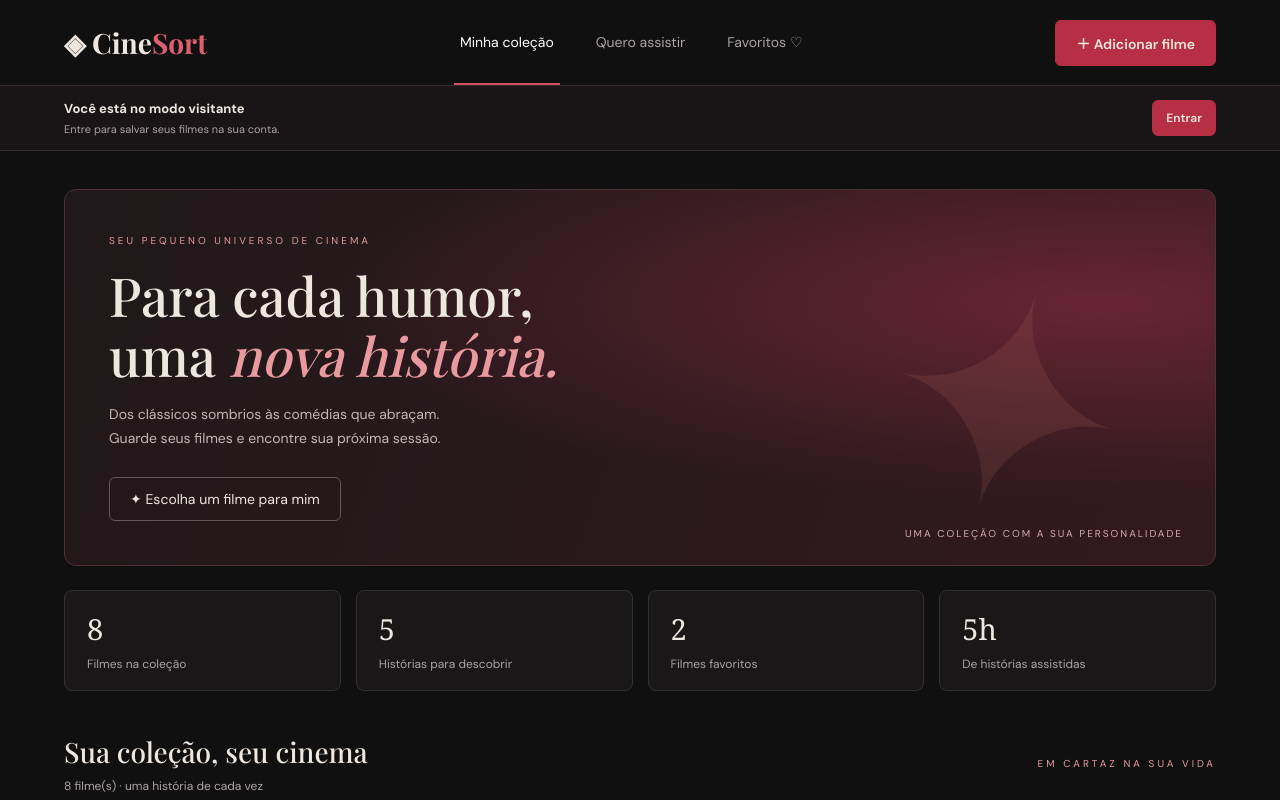
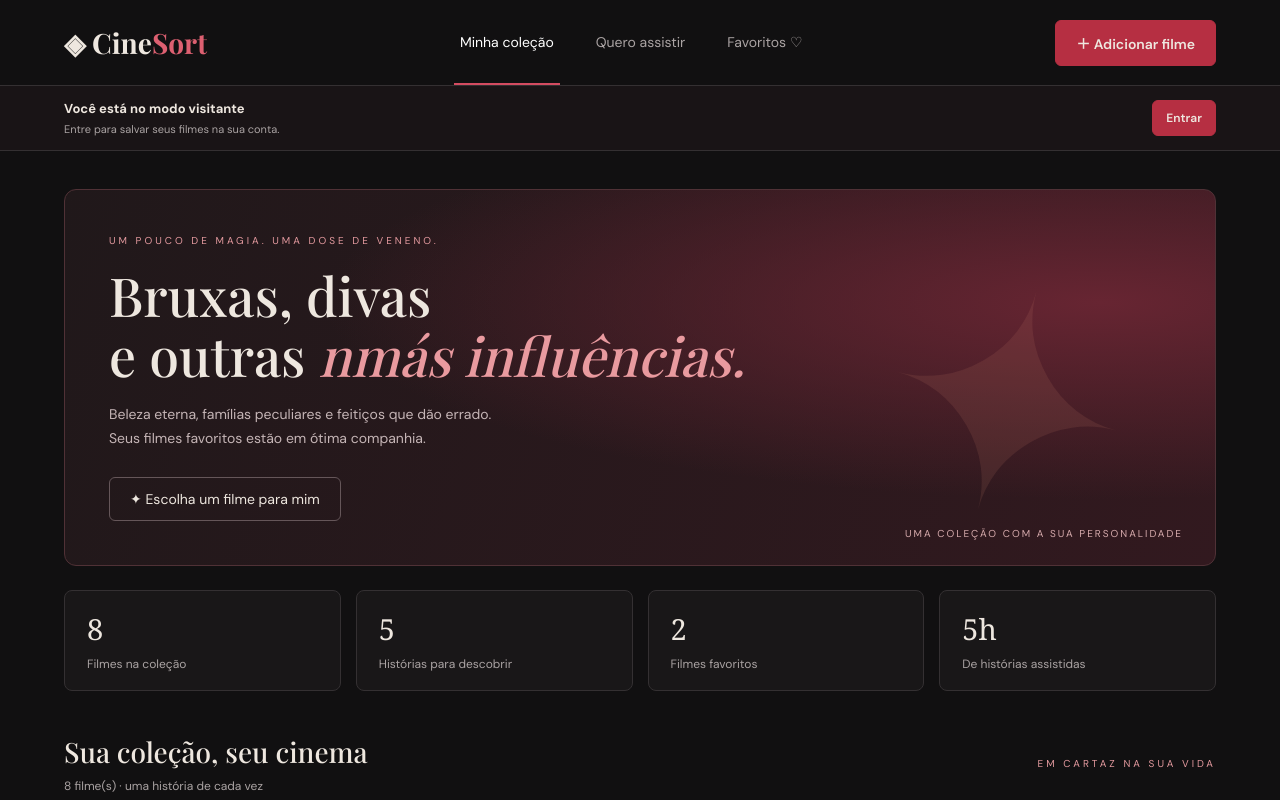
Before and after one commit to mariaeduardaguerra/cinesort, a plain HTML site: page web/index.html in a window 1280 px wide. Shown: the top 800 px of the page. Drawn offline with nearby package versions, Linux system fonts and the light colour scheme; a web font is replaced by a local one.

Commit message:
Revise HTML content for movie collection site
Updated the content of the HTML file to reflect new movie themes and descriptions.

```diff
--- a/web/index.html
+++ b/web/index.html
@@ -44,17 +44,17 @@
     <main>
       <section class="hero">
         <div class="eyebrow">
-          Seu pequeno universo de cinema
+          Um pouco de magia. Uma dose de veneno.
         </div>
 
         <h1>
-          Para cada humor,<br>
-          uma <em>nova história.</em>
+          Bruxas, divas<br>
+          e outras <em>nmás influências.</em>
         </h1>
 
         <p>
-          Dos clássicos sombrios às comédias que abraçam.<br>
-          Guarde seus filmes e encontre sua próxima sessão.
+          Beleza eterna, famílias peculiares e feitiços que dão errado.<br>
+          Seus filmes favoritos estão em ótima companhia.
         </p>
 
         <button class="outline" id="surprise">
```
